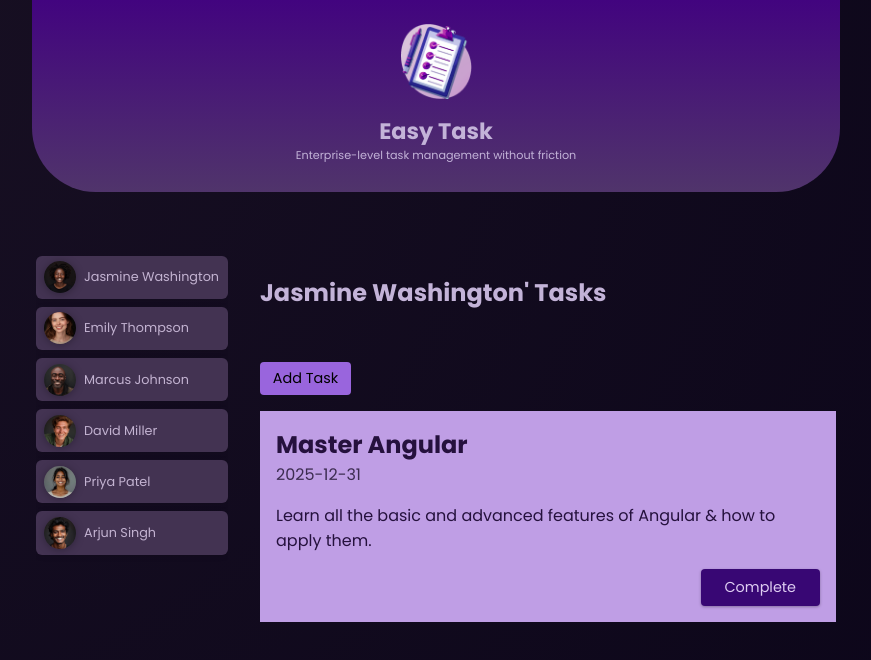
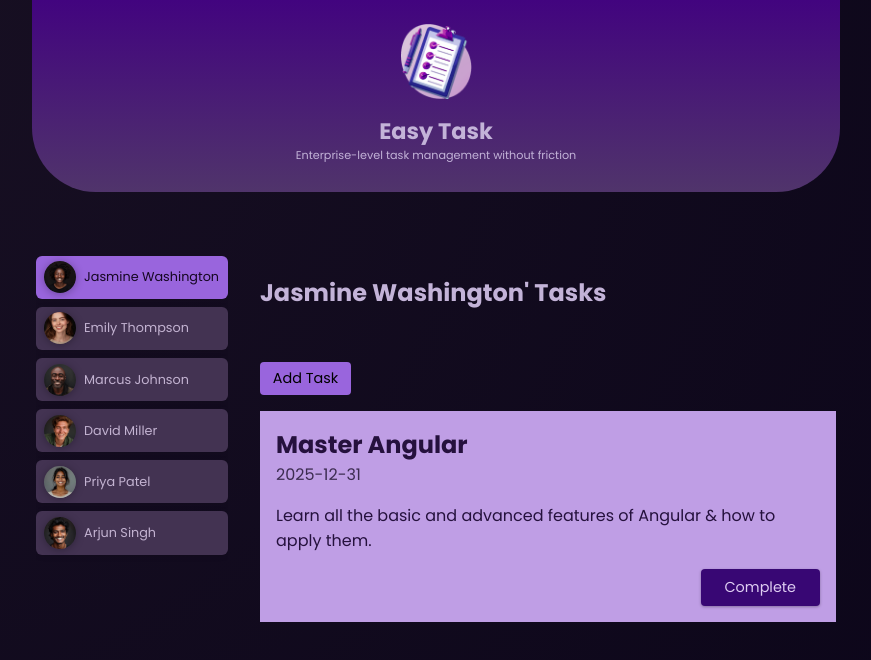
Before and after one commit to AntonAcorn/angular-project, an Angular app: page / in a window 1280 px wide. Both pictures are taken after a click on the button "Jasmine Washington". Shown: the top 660 px of the page, without its empty margins (204-1075 px from the left). Built offline with nearby package versions, Linux system fonts and the light colour scheme.

Commit message:
#Add complete logic

```diff
--- a/src/app/app.component.html
+++ b/src/app/app.component.html
@@ -3,7 +3,7 @@
   <ul id="users">
     @for (user of users; track user.id) {
     <li>
-      <app-user [user]="user" (select)="onSelectUser($event)" />
+      <app-user [user]="user" [isSelected]="user.id === selectedUserId" (select)="onSelectUser($event)" />
     </li>
     }
   </ul>
--- a/src/app/tasks/task/task.component.html
+++ b/src/app/tasks/task/task.component.html
@@ -3,6 +3,6 @@
 	<time>{{ task.dueDate }}</time>
 	<p>{{ task.summary }}</p>
 	<p class="actions">
-		<button>Complete</button>
+		<button (click)="onCompleteTask()">Complete</button>
 	</p>
 </article>
--- a/src/app/tasks/task/task.component.ts
+++ b/src/app/tasks/task/task.component.ts
@@ -1,4 +1,4 @@
-import { Component, Input } from '@angular/core';
+import { Component, EventEmitter, Input, Output } from '@angular/core';
 import { type Task } from './task.model'
 
 @Component({
@@ -10,4 +10,9 @@
 export class TaskComponent {
 
 	@Input({required: true}) task!: Task;
+	@Output() complete = new EventEmitter<string>();
+
+	onCompleteTask() {
+		this.complete.emit(this.task.id);
+	}
 }
--- a/src/app/tasks/tasks.component.html
+++ b/src/app/tasks/tasks.component.html
@@ -9,7 +9,7 @@
     <ul>
       @for (task of selectedUserTask(); track task.id) {
 				<li>
-					<app-task [task]="task" />
+					<app-task [task]="task" (complete)="onCompleteTask($event)"/>
 				</li>
 			}
     </ul>
--- a/src/app/tasks/tasks.component.ts
+++ b/src/app/tasks/tasks.component.ts
@@ -18,4 +18,8 @@
 	selectedUserTask() {
 		return this.tasks.filter(task => task.userId === this.userId);
 	}
+
+	onCompleteTask(id: string) {
+		this.tasks = this.tasks.filter((task) => task.id !== id);
+	}
 }
--- a/src/app/user/user.component.html
+++ b/src/app/user/user.component.html
@@ -1,5 +1,5 @@
 <div>
-	<button (click)="onSelectUser()">
+	<button [class.active]="isSelected" (click)="onSelectUser()">
 		<img [src]="imagePath()" [alt]='user.name'/>
 		<span>{{ user.name }}</span>
 	</button>
--- a/src/app/user/user.component.ts
+++ b/src/app/user/user.component.ts
@@ -25,6 +25,7 @@
   // avatar = input.required<string>();
 
   @Input({ required: true }) user!: User;
+	@Input({ required: true }) isSelected!: boolean;
 
   @Output() select = new EventEmitter<string>();
   //select = output<string>();
```
